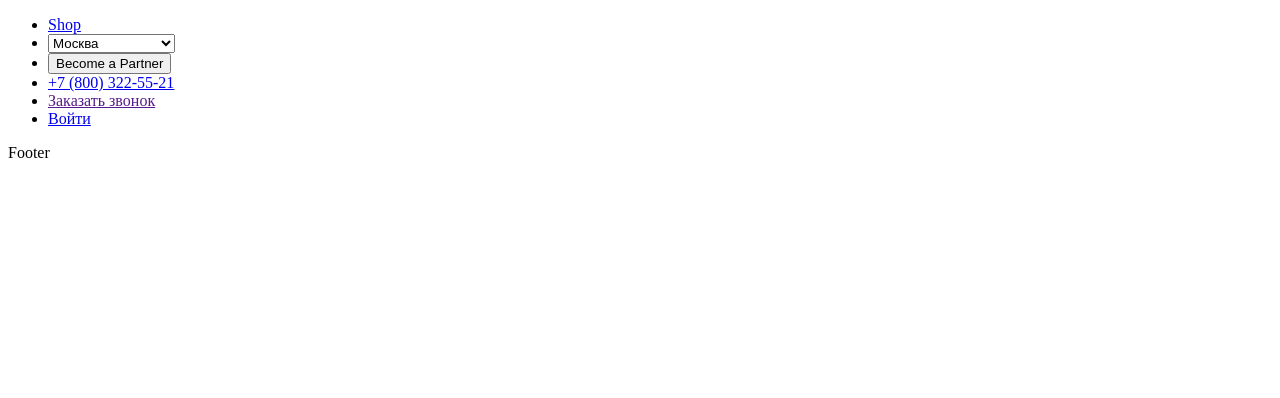
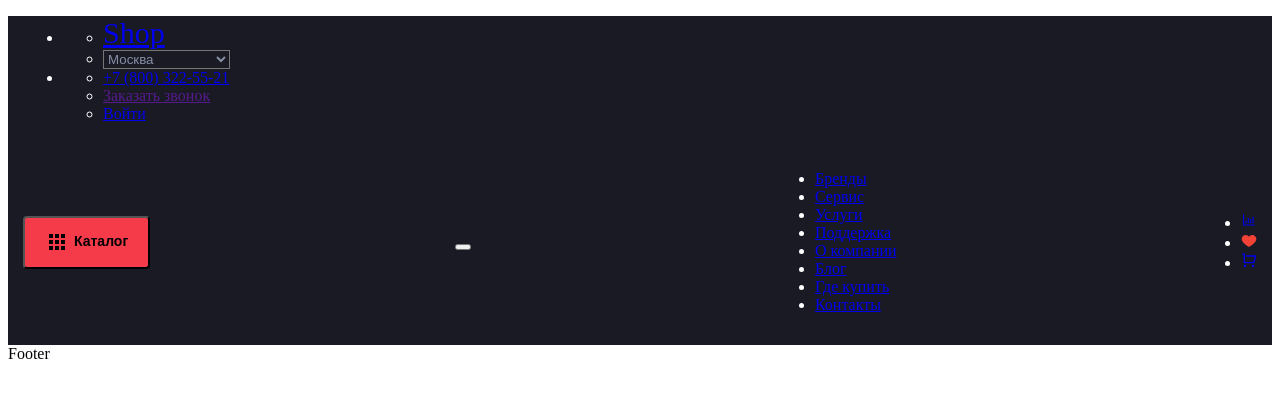
Before and after one commit to shumilovDaniil/shop-frontend, a Next.js app: page / in a window 1280 px wide. Shown: the top 398 px of the page. Built offline with nearby package versions, Linux system fonts and the light colour scheme.

Commit message:
add header markup

```diff
--- /dev/null
+++ b/components/Header/Header.module.scss
@@ -0,0 +1,39 @@
+.header {
+  background-color: #1A1A25;
+  color: #FFFFFF;
+
+  .logo {
+    font-size: 30px;
+  }
+}
+
+.select {
+  color: #858FA4;
+  background-color: inherit;
+  display: flex;
+}
+
+.header_center {
+  display: flex;
+  align-items: center;
+  gap: 40px;
+  padding: 15px 0;
+  justify-content: space-between;
+}
+
+.header_menu {
+  font-weight: 700;
+  padding: 12px 20px 13px;
+  background: #F53B49;
+  border-radius: 4px;
+  font-weight: 700;
+  font-size: 14px;
+  line-height: 17px;
+  display: flex;
+  align-items: center;
+  gap: 5px;
+
+  svg {
+    font-size: 24px;
+  }
+}
--- a/components/Header/Header.tsx
+++ b/components/Header/Header.tsx
@@ -1,26 +1,90 @@
 import React from "react"
 import Link from "next/link"
+import global from "./../../styles/main.module.scss"
+import style from "./Header.module.scss"
+import { CgMenuGridR } from "react-icons/cg"
+import { AiOutlineBarChart } from "react-icons/ai"
+import { FcLike } from "react-icons/fc"
+import { RiShoppingCartLine } from "react-icons/ri"
+
 
 const Header = () => {
   return (
-    <header>
-      <ul>
+    <header className={style.header}>
+      <div className={global.container}>
+        <ul className="flex items-center justify-between">
           <li>
-          <Link href="/"><a>Shop</a></Link>
+            <ul className="flex items-center gap-6">
+              <li>
+                <Link href="/"><a className={style.logo}>Shop</a></Link>
               </li>
               <li>
-          <select name="" id="">
+                <select className={style.select} name="" id="">
                   <option value="Москва">Москва</option>
                   <option value="Санкт-Петербург">Санкт-Петербург</option>
                 </select>
               </li>
+            </ul>
+          </li>
           <li>
-          <button>Become a Partner</button>
-        </li>
+            <ul className="flex items-center gap-10">
               <li><a href="tel:78000000000">+7 (800) 322-55-21</a></li>
               <li><Link href="/call-request"><a href="">Заказать звонок</a></Link></li>
               <li><Link href="/sign-in">Войти</Link></li>
             </ul>
+          </li>
+        </ul>
+
+        <div className={style.header_center}>
+          <button className={style.header_menu}><CgMenuGridR /> Каталог</button>
+          <div className="header__search search-header">
+            <button className={style.search_btn}></button>
+          </div>
+          <ul className="center-header__list flex gap-4 flex-1 justify-between">
+            <li className="center-header__item">
+              <Link href={"/"}><a className="center-header__link">Бренды</a></Link>
+            </li>
+            <li className="center-header__item">
+              <Link href={"/"}><a className="center-header__link">Сервис</a></Link>
+            </li>
+            <li className="center-header__item">
+              <Link href={"/"}><a className="center-header__link">Услуги</a></Link>
+            </li>
+            <li className="center-header__item">
+              <Link href={"/"}><a className="center-header__link">Поддержка</a></Link>
+            </li>
+            <li className="center-header__item">
+              <Link href={"/"}><a className="center-header__link">О компании</a></Link>
+            </li>
+            <li className="center-header__item">
+              <Link href={"/"}><a className="center-header__link">Блог</a></Link>
+            </li>
+            <li className="center-header__item">
+              <Link href={"/"}><a className="center-header__link">Где купить</a></Link>
+            </li>
+            <li className="center-header__item">
+              <Link href={"/"}><a className="center-header__link">Контакты</a></Link>
+            </li>
+          </ul>
+          <ul className="header__actions actions-header flex gap-6 items-center text-2xl">
+            <li className="actions-header__item">
+              <Link href="/">
+                <a className="actions-header__link"><AiOutlineBarChart /></a>
+              </Link>
+            </li>
+            <li className="actions-header__item">
+              <Link href="/">
+                <a className="actions-header__link"><FcLike /></a>
+              </Link>
+            </li>
+            <li className="actions-header__item">
+              <Link href="/">
+                <a className="actions-header__link"><RiShoppingCartLine /></a>
+              </Link>
+            </li>
+          </ul>
+        </div>
+      </div>
     </header>
   )
 }
--- a/package.json
+++ b/package.json
@@ -12,6 +12,7 @@
     "next": "12.3.1",
     "react": "18.2.0",
     "react-dom": "18.2.0",
+    "react-icons": "^4.4.0",
     "sass": "^1.55.0"
   },
   "devDependencies": {
--- a/pages/index.tsx
+++ b/pages/index.tsx
@@ -5,7 +5,7 @@ import Header from "../components/Header/Header"
 
 const Home: NextPage = () => {
   return (
-    <div className="container">
+    <>
       <Head>
         <title>Shop</title>
         <meta name="description" content="Generated by create next app" />
@@ -15,7 +15,7 @@ const Home: NextPage = () => {
       <Header />
 
       <Footer />
-    </div>
+    </>
   )
 }
 
--- /dev/null
+++ b/styles/main.module.scss
@@ -0,0 +1,5 @@
+.container {
+  max-width: 1440px;
+  margin: 0 auto;
+  padding: 0 15px;
+}
```
Also changed, not shown: styles/globals.scss (line endings or trailing spaces), 1 other file (tests, documents, lock files or other folders). Lines whose indentation alone changed are shown as unchanged.
